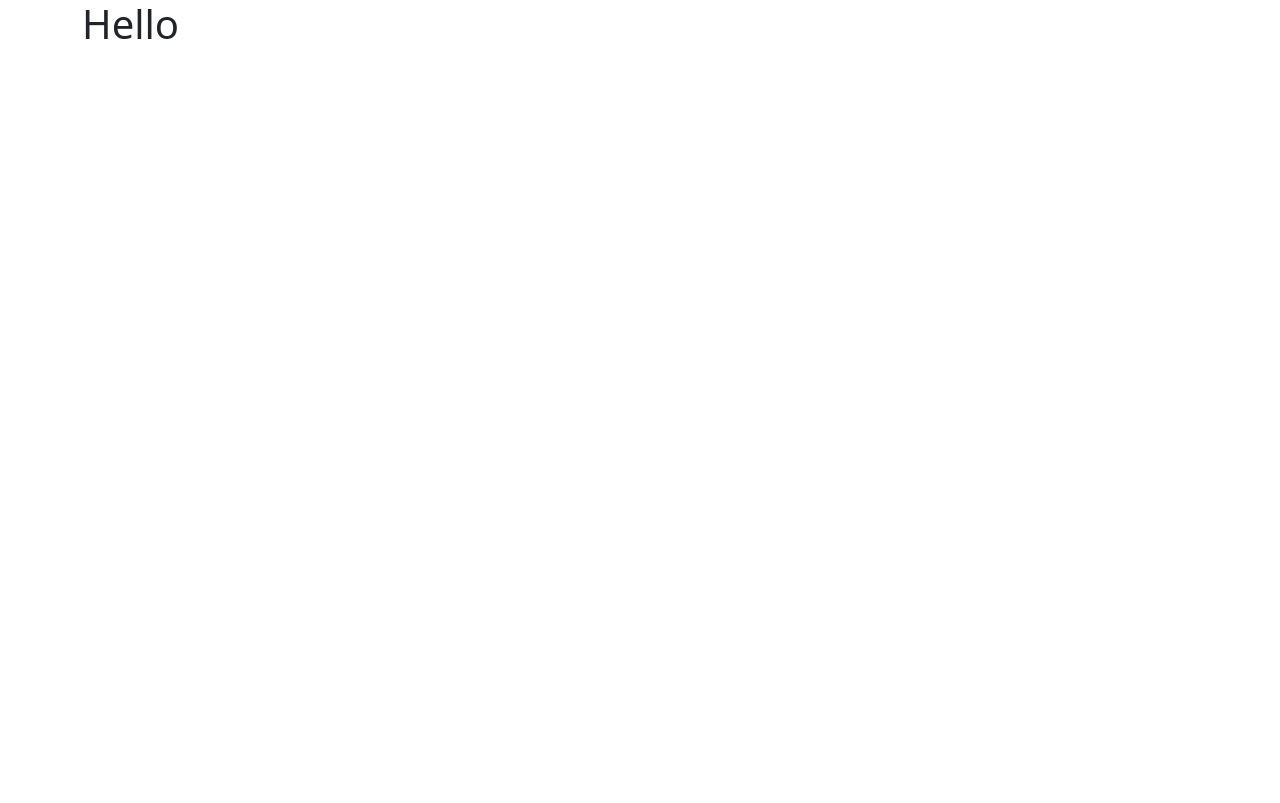
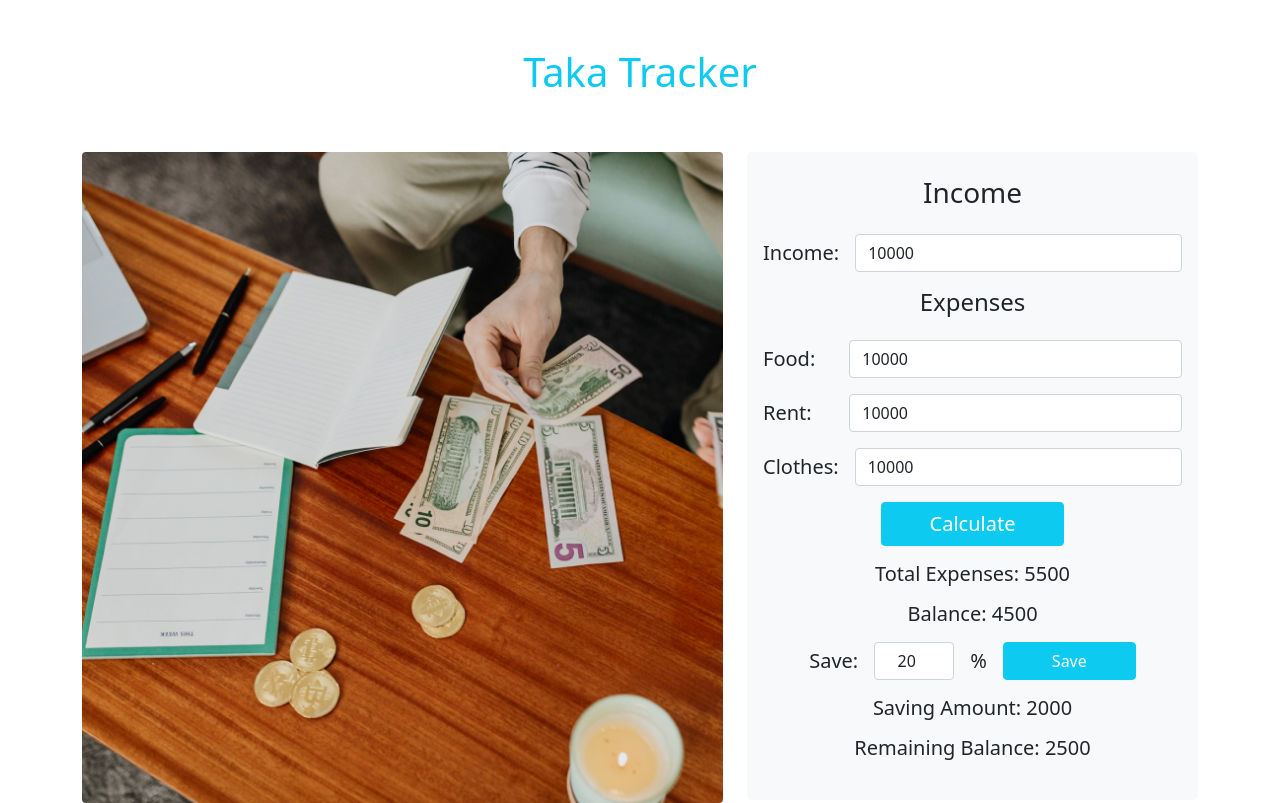
Before and after one commit to Ridwan-Suhel/taka-tracker, a plain HTML site: page index.html in a window 1280 px wide. Drawn offline with nearby package versions, Linux system fonts and the light colour scheme.

Commit message:
Ui completed

```diff
--- a/css/style.css
+++ b/css/style.css
@@ -0,0 +1,18 @@
+.expenses-area label,
+.income-area label {
+  width: 90px;
+}
+.save-area input {
+  width: 80px;
+}
+@media (max-width: 370px) {
+  .tracker-wrapper {
+    margin-top: 30px;
+  }
+  .gap-3 {
+    gap: 5px !important;
+  }
+  .d-flex {
+    flex-wrap: wrap;
+  }
+}
--- a/index.html
+++ b/index.html
@@ -14,11 +14,138 @@
     <title>Taka Tracker.</title>
   </head>
   <body>
+    <!-- header start  -->
+    <header class="py-5">
+      <h1 class="text-center text-info">Taka Tracker</h1>
+    </header>
     <main>
       <div class="container">
-        <h1>Hello</h1>
+        <div class="row">
+          <!-- hero image area  -->
+          <div class="col-md-7">
+            <img
+              src="img/taka-tracker.jpg"
+              alt="image"
+              class="img-fluid rounded"
+            />
+          </div>
+          <!-- taka tracker area  -->
+          <div class="col-md-5">
+            <div class="tracker-wrapper bg-light py-4 px-3 rounded-3">
+              <!-- income area -->
+              <div class="income-area">
+                <h3 class="text-center mb-4">Income</h3>
+                <div class="mb-3 d-flex gap-3 align-items-center">
+                  <label for="income" class="form-label lead mb-0 fw-normal"
+                    >Income:</label
+                  >
+                  <input
+                    type="number"
+                    class="form-control"
+                    id=""
+                    value="10000"
+                  />
+                </div>
+              </div>
+              <!-- Expenses area -->
+              <div class="expenses-area">
+                <h4 class="text-center mb-4">Expenses</h4>
+                <!-- food input -->
+                <div class="mb-3 d-flex gap-3 align-items-center">
+                  <label for="income" class="form-label lead mb-0 fw-normal"
+                    >Food:</label
+                  >
+                  <input
+                    type="number"
+                    class="form-control"
+                    id=""
+                    value="10000"
+                  />
+                </div>
+                <!-- rent input -->
+                <div class="mb-3 d-flex gap-3 align-items-center">
+                  <label for="income" class="form-label lead mb-0 fw-normal"
+                    >Rent:</label
+                  >
+                  <input
+                    type="number"
+                    class="form-control"
+                    id=""
+                    value="10000"
+                  />
+                </div>
+                <!-- clothes input -->
+                <div class="mb-3 d-flex gap-3 align-items-center">
+                  <label for="income" class="form-label lead mb-0 fw-normal"
+                    >Clothes:</label
+                  >
+                  <input
+                    type="number"
+                    class="form-control"
+                    id=""
+                    value="10000"
+                  />
+                </div>
+              </div>
+              <!-- calculate btn -->
+              <div class="mb-3 text-center">
+                <button class="btn btn-info text-white px-5 fs-5">
+                  Calculate
+                </button>
+              </div>
+              <!-- Total Expenses -->
+              <div class="mb-3 text-center">
+                <h5>Total Expenses: <span>5500</span></h5>
+              </div>
+              <!-- Balance -->
+              <div class="mb-3 text-center">
+                <h5>Balance: <span>4500</span></h5>
+              </div>
+
+              <!-- save area  -->
+              <div class="save-area">
+                <!-- save box wrapper  -->
+                <div
+                  class="save-wrapper d-flex align-items-center justify-content-center gap-3"
+                >
+                  <div class="mb-3 d-flex gap-3 align-items-center">
+                    <label for="income" class="form-label lead mb-0 fw-normal"
+                      >Save:</label
+                    >
+                    <input
+                      type="number"
+                      class="form-control text-center"
+                      id=""
+                      value="20"
+                    />
+                  </div>
+                  <!-- save btn part -->
+                  <div class="mb-3 d-flex gap-3 align-items-center">
+                    <span class="lead mb-0 fw-normal">%</span>
+                    <button class="btn btn-info px-5 text-white fw-normal">
+                      Save
+                    </button>
+                  </div>
+                </div>
+                <!-- save amount -->
+                <div class="mb-3 text-center">
+                  <h5>Saving Amount: <span>2000</span></h5>
+                </div>
+                <!--Remaining Balance -->
+                <div class="mb-3 text-center">
+                  <h5>Remaining Balance: <span>2500</span></h5>
+                </div>
+              </div>
+            </div>
+          </div>
+        </div>
       </div>
     </main>
+
+    <!-- <div class="mb-3">
+        <label for="exampleInputPassword1" class="form-label">Password</label>
+        <input type="password" class="form-control" id="exampleInputPassword1">
+      </div> -->
 
     <script src="js/app.js"></script>
   </body>
```
Also changed, not shown: img/taka-tracker.jpg (added).
